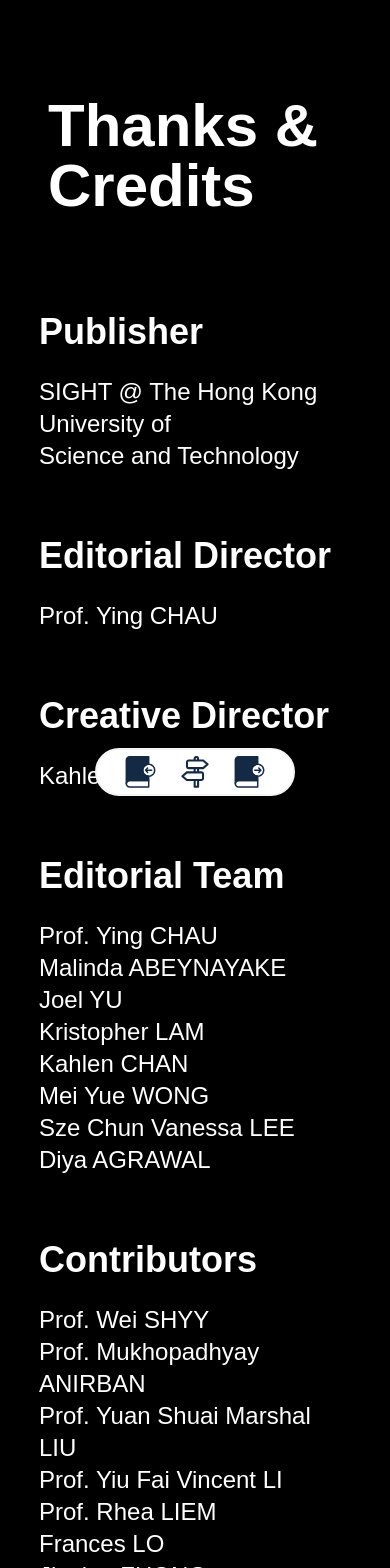
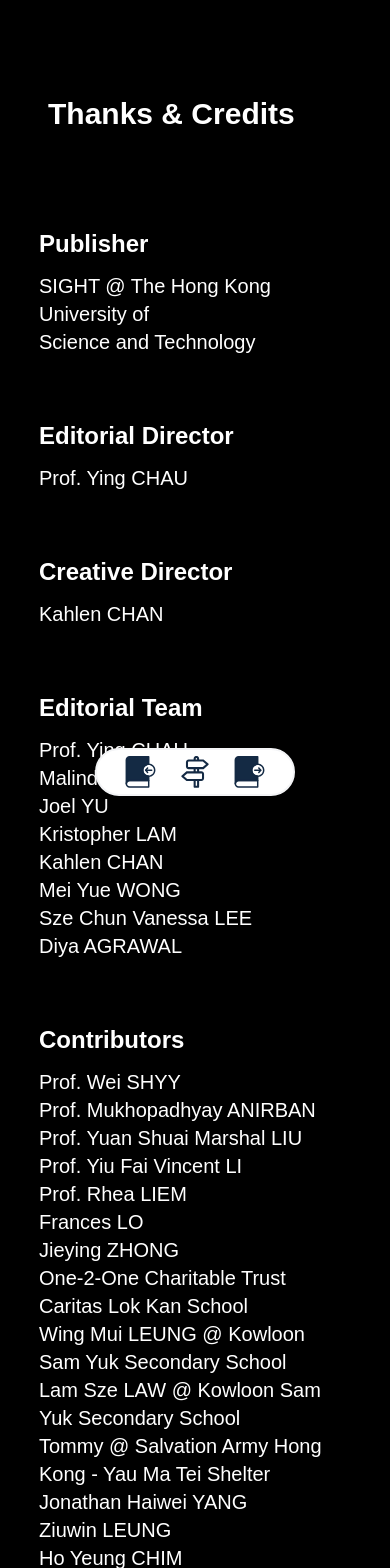
Before and after one commit to sight-hkust/book, a Next.js app: page /attributions in a window 390 px wide. Shown: the top 1568 px of the page. Built offline with nearby package versions, Linux system fonts and the light colour scheme.

Commit message:
responsive fix for epilogue and attributions

```diff
--- a/pages/attributions.tsx
+++ b/pages/attributions.tsx
@@ -11,22 +11,22 @@
       <Head>
         <title>Thanks & Credits</title>
       </Head>
-      <h1 className="font-bold text-6xl ml-12">Thanks & Credits</h1>
+      <h1 className="font-bold sm:text-6xl text-3xl ml-12">Thanks & Credits</h1>
       <section className="w-4/5 mx-auto py-24 flex flex-col space-y-16">
         <dl>
-          <dt className="font-bold text-4xl mb-6">Publisher</dt>
-          <dd className="text-2xl">SIGHT @ The Hong Kong University of <br/>Science and Technology</dd>
+          <dt className="font-bold sm:text-4xl text-2xl sm:mb-6 mb-3">Publisher</dt>
+          <dd className="sm:text-2xl text-xl">SIGHT @ The Hong Kong University of <br/>Science and Technology</dd>
         </dl>
         <dl>
-          <dt className="font-bold text-4xl mb-6">Editorial Director</dt>
-          <dd className="text-2xl">Prof. Ying CHAU</dd>
+          <dt className="font-bold sm:text-4xl text-2xl sm:mb-6 mb-3">Editorial Director</dt>
+          <dd className="sm:text-2xl text-xl">Prof. Ying CHAU</dd>
         </dl>
         <dl>
-          <dt className="font-bold text-4xl mb-6">Creative Director</dt>
-          <dd className="text-2xl">Kahlen CHAN</dd>
+          <dt className="font-bold sm:text-4xl text-2xl sm:mb-6 mb-3">Creative Director</dt>
+          <dd className="sm:text-2xl text-xl">Kahlen CHAN</dd>
         </dl>
         <dl>
-          <dt className="font-bold text-4xl mb-6">Editorial Team</dt>
+          <dt className="font-bold sm:text-4xl text-2xl sm:mb-6 mb-3">Editorial Team</dt>
           {
             ["Prof. Ying CHAU",
             "Malinda ABEYNAYAKE",
@@ -36,12 +36,12 @@
             "Mei Yue WONG",
             "Sze Chun Vanessa LEE",
             "Diya AGRAWAL"].map(name => (
-              <dd className="text-2xl" key={name}>{name}</dd>
+              <dd className="sm:text-2xl text-xl" key={name}>{name}</dd>
             ))
           }
         </dl>
         <dl>
-          <dt className="font-bold text-4xl mb-6">Contributors</dt>
+          <dt className="font-bold sm:text-4xl text-2xl sm:mb-6 mb-3">Contributors</dt>
           {
             [
               "Prof. Wei SHYY",
@@ -82,11 +82,11 @@
               "Yanna Yatnga HUI",
               "Yoonsuh OH",
               "Hiu Ching Denise CHAN"
-            ].map(name => <dd key={name} className="text-2xl">{name}</dd>)
+            ].map(name => <dd key={name} className="sm:text-2xl text-xl">{name}</dd>)
           }
         </dl>
         <dl>
-          <dt className="font-bold text-4xl mb-6">Partners</dt>
+          <dt className="font-bold sm:text-4xl text-2xl sm:mb-6 mb-3">Partners</dt>
           {
             [
               "One-2-One Charitable Trust",
@@ -107,20 +107,20 @@
               "Jockey Club “age at home” Gerontech Education and Rental Service",
               "Elderly Resources Centre",
               "Kowloon Sam Yuk Secondary School",
-            ].map(name => <dd key={name} className="text-2xl">{name}</dd>)
+            ].map(name => <dd key={name} className="sm:text-2xl text-xl">{name}</dd>)
           }
         </dl>
         <dl>
-          <dt className="font-bold text-4xl mb-6">Funding</dt>
+          <dt className="font-bold sm:text-4xl text-2xl sm:mb-6 mb-3">Funding</dt>
           {[
             "Chinese Manufacturer’s Association of Hong Kong",
             "Equal Opportunities Foundation",
             "Lau Chor Tak Foundation Limited",
             "Seal of Love Charitable Foundation University Grants Committee",
-          ].map(name => <dd key={name} className="text-2xl">{name}</dd>)}
+          ].map(name => <dd key={name} className="sm:text-2xl text-xl">{name}</dd>)}
         </dl>
         <dl>
-          <dt className="font-bold text-4xl mb-6">Faculty Advisors</dt>
+          <dt className="font-bold sm:text-4xl text-2xl sm:mb-6 mb-3">Faculty Advisors</dt>
           {
             [
               "Prof. Vincent Y F LI",
@@ -151,11 +151,11 @@
               "Dr. Silver CHAN",
               "Mr. Derek LAM",
               "Mr. Donny Koon Ming SIU Mr. Tat Chi Francis LO",
-            ].map(name => <dd key={name} className="text-2xl">{name}</dd>)
+            ].map(name => <dd key={name} className="sm:text-2xl text-xl">{name}</dd>)
           }
         </dl>
         <dl>
-          <dt className="font-bold text-4xl mb-6">Special Thanks</dt>
+          <dt className="font-bold sm:text-4xl text-2xl sm:mb-6 mb-3">Special Thanks</dt>
           {
             [
               'Jin Teng CHUNG',
@@ -336,7 +336,7 @@
               'LAM Yun Tin',
               'NG Tik Sang',
               'WONG Chak Long'
-            ].map(name => <dd key={name} className="text-2xl">{name}</dd>)
+            ].map(name => <dd key={name} className="sm:text-2xl text-xl">{name}</dd>)
           }
         </dl>
       </section>
--- a/pages/epilogue.tsx
+++ b/pages/epilogue.tsx
@@ -11,15 +11,15 @@
       <Head>
         <title>Epilogue</title>
       </Head>
-      <section className='h-screen flex items-center px-16'>
+      <section className='h-screen flex items-center sm:px-16 px-8'>
         <div className='flex items-center'>
-          <span className='w-0.5 h-24 bg-[#142a44] mr-4'></span>
-          <h1 className='text-6xl'>Epilogue</h1>
+          <span className='w-0.5 sm:h-24 h-12 bg-[#142a44] mr-4'></span>
+          <h1 className='sm:text-6xl text-3xl'>Epilogue</h1>
         </div>
       </section>
-      <section className='h-screen px-16'>
-        <article className="w-4/5 mx-auto text-xl flex flex-col space-y-8">
-          <p className='first-letter:text-4xl'>
+      <section className='h-screen sm:px-16 px-8'>
+        <article className="sm:w-4/5 w-full mx-auto sm:text-xl text-lg flex flex-col space-y-8">
+          <p className='first-letter:text-2xl sm:first-letter:text-4xl'>
             As the book comes to an end, the task of the epilogue falls upon my perhaps-not-too-ready shoulders.
           </p>
           <p>
@@ -43,8 +43,8 @@
           </p>
         </article>
         <section className="w-4/5 flex flex-col items-end my-16 mx-auto">
-          <h2 className="font-bold text-4xl mb-4">Kahlen</h2>
-          <span className="text-xl font-medium">SIGHT Teaching Team - Project Assistant</span>
+          <h2 className="font-bold sm:text-4xl text-2xl sm:mb-4 mb-2">Kahlen</h2>
+          <span className="sm:text-xl text-base font-medium">SIGHT Teaching Team - Project Assistant</span>
         </section>
       </section>
     </Layout>
```
